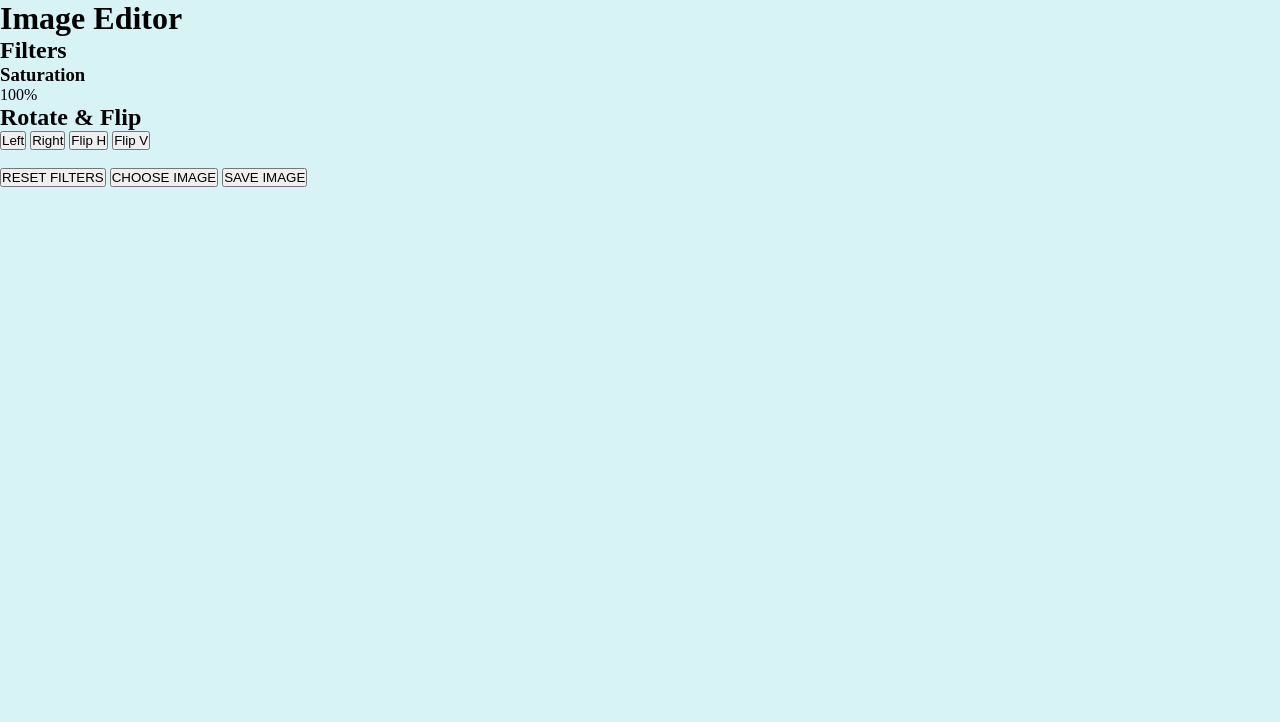
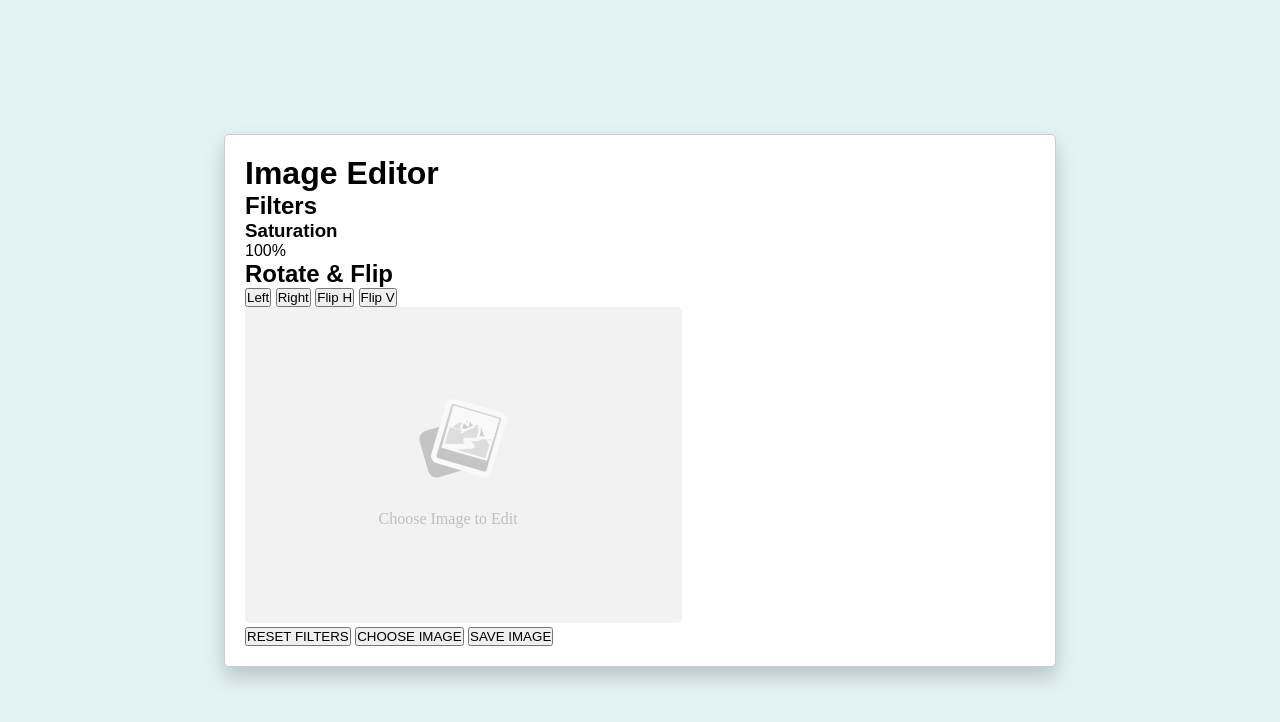
Before and after one commit to toliboff/image-editor, a plain HTML site: page index.html in a window 1280 px wide. Drawn offline with Linux system fonts and the light colour scheme.

Commit message:
Add basic styling

```diff
--- a/index.html
+++ b/index.html
@@ -19,6 +19,9 @@
       <div class="panel">
         <div class="filters">
           <h2>Filters</h2>
+          <div class="filter-buttons">
+
+          </div>
         </div>
 
         <div class="range">
@@ -42,7 +45,7 @@
 
       </div>
       <div class="image-container">
-        <img src="" alt="" id="img">
+        <img src="./image-placeholder.svg" alt="" id="img">
       </div>
     </main>
     <footer>
--- a/style.css
+++ b/style.css
@@ -2,9 +2,22 @@
   padding: 0;
   margin: 0;
   box-sizing: border-box;
+  font-family: Arial, Helvetica, sans-serif;
 }
 
 body {
-  background-color: rgb(215, 243, 245);
-  min-height: 100%;
+  background-color: rgb(227, 242, 243);
+  min-height: 100vh;
+  display: flex;
+  justify-content: center;
+  align-items: center;
 }
+
+.container {
+  border: 1px solid #ccc;
+  border-radius: 5px;
+  width: 65%;
+  background-color: #fff;
+  box-shadow: 0 10px 20px rgba(0, 0, 0, 0.19);
+  padding: 20px;
+}
```
